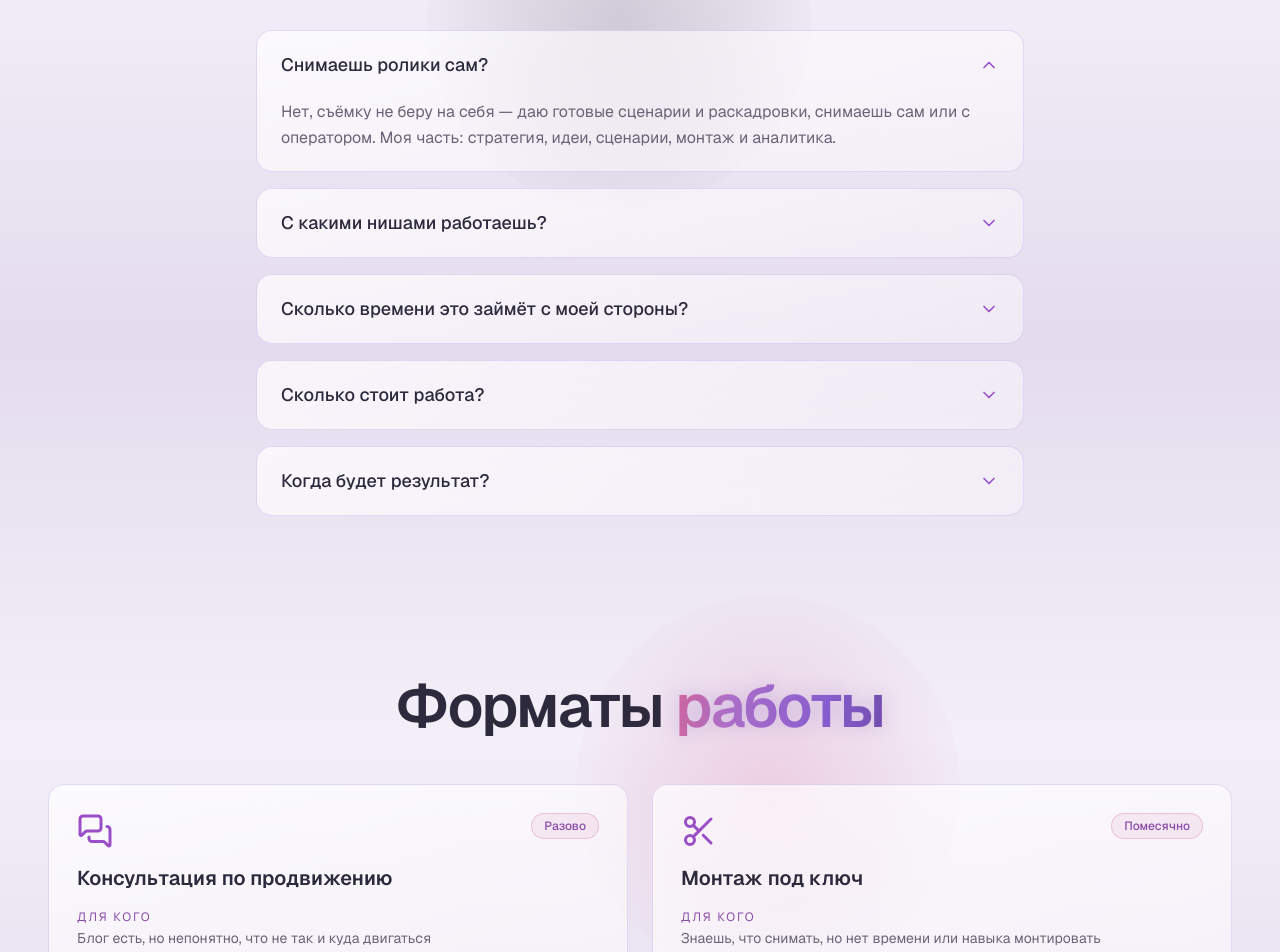
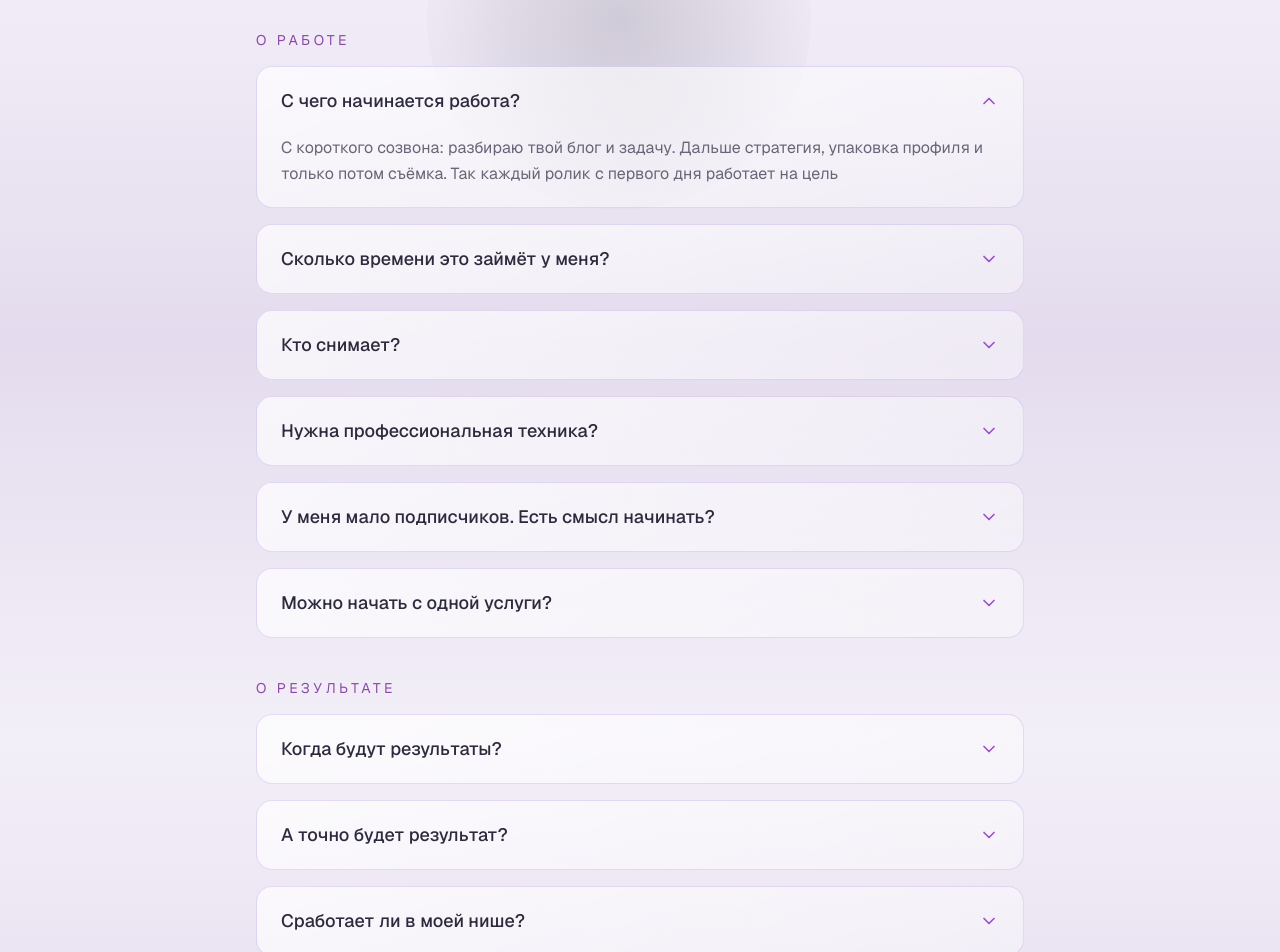
Before and after one commit to htlMz/Website, a Next.js app: page / in a window 1280 px wide. Shown: the part 4860-5812 px from the top of the page. Built offline with nearby package versions, Linux system fonts and the light colour scheme.

Commit message:
Новое ЧаВо: 13 вопросов в трёх группах, без упоминания цен
Co-Authored-By: Claude Opus 5 <noreply@anthropic.com>

```diff
--- a/components/FAQ.tsx
+++ b/components/FAQ.tsx
@@ -5,36 +5,92 @@ import { ChevronDown } from "lucide-react";
 import Container from "./Container";
 import Reveal from "./Reveal";
 
-const items = [
+const groups = [
   {
-    question: "Снимаешь ролики сам?",
+    title: "О работе",
+    items: [
+      {
+        question: "С чего начинается работа?",
         answer:
-      "Нет, съёмку не беру на себя — даю готовые сценарии и раскадровки, снимаешь сам или с оператором. Моя часть: стратегия, идеи, сценарии, монтаж и аналитика.",
+          "С короткого созвона: разбираю твой блог и задачу. Дальше стратегия, упаковка профиля и только потом съёмка. Так каждый ролик с первого дня работает на цель",
       },
       {
-    question: "С какими нишами работаешь?",
+        question: "Сколько времени это займёт у меня?",
         answer:
-      "С экспертами, которым есть что показать и чему научить аудиторию: психологи, коучи, репетиторы и похожие ниши. Если сомневаешься, подходит ли твоя — обсудим на созвоне.",
+          "При полном продюсировании 2-5 часов в неделю на съёмку. Идеи, сценарии, монтаж и публикации на мне",
       },
       {
-    question: "Сколько времени это займёт с моей стороны?",
+        question: "Кто снимает?",
         answer:
-      "Зависит от формата. При полном продюсировании — несколько часов в неделю на съёмку по готовому сценарию. Если нужен только монтаж — присылаешь отснятый материал, остальное беру на себя.",
+          "Снимаешь ты, по готовому сценарию и раскадровке: что сказать, где встать, как держать телефон. Думать на съёмке не придётся",
       },
       {
-    question: "Сколько стоит работа?",
+        question: "Нужна профессиональная техника?",
         answer:
-      "Цена зависит от формата: от разового монтажа ролика до полного продюсирования с воронкой и стратегией. Разберём твою ситуацию на созвоне и подберу вариант под бюджет и цели.",
+          "Нет. Для старта хватит телефона, штатива и дневного света из окна",
       },
       {
-    question: "Когда будет результат?",
+        question: "У меня мало подписчиков. Есть смысл начинать?",
         answer:
-      "Системный контент не даёт результат за один день — честно обсудим реалистичные сроки под твою нишу на созвоне, без завышенных обещаний.",
+          "Да. Reels показывают в первую очередь новым людям, поэтому охваты почти не зависят от числа подписчиков. Начинать можно с нуля",
+      },
+      {
+        question: "Можно начать с одной услуги?",
+        answer:
+          "Да. Можно взять только монтаж, только Reels под ключ или начать с консультации. Если зайдёт, расширяем",
+      },
+    ],
+  },
+  {
+    title: "О результате",
+    items: [
+      {
+        question: "Когда будут результаты?",
+        answer:
+          "Первые охваты обычно через 2-3 недели, первые заявки через 1-2 месяца. Точный срок зависит от ниши и от того, как быстро найдём рабочие темы",
+      },
+      {
+        question: "А точно будет результат?",
+        answer:
+          "Конкретное число клиентов не обещаю: так честнее. Обещаю систему и прозрачные цифры каждую неделю. Видно, что работает, а что нет, и план меняется по данным, а не по ощущениям",
+      },
+      {
+        question: "Сработает ли в моей нише?",
+        answer:
+          "Подход не завязан на нишу: в любой теме есть люди с вопросами, которые ты закрываешь",
+      },
+    ],
+  },
+  {
+    title: "Сомнения",
+    items: [
+      {
+        question: "Почему это стоит больше, чем просто монтажёр?",
+        answer:
+          "Монтажёр делает одну часть. Здесь стратегия, сценарии, монтаж, воронка и аналитика, и один человек отвечает за результат, а не за отдельный этап",
+      },
+      {
+        question: "У меня уже есть монтажёр",
+        answer:
+          "Монтаж почти никогда не причина, почему нет заявок. Чаще дело в идее, формате, сценариях и в том, куда ролик ведёт человека. Могу взять эту часть, а монтажёр останется твоим",
+      },
+      {
+        question: "Я и сам справляюсь",
+        answer:
+          "Если блог уже приносит клиентов, продюсер не нужен. Если ролики выходят, а заявок мало, или контент съедает много часов, стоит посчитать, сколько стоит твоё время",
+      },
+      {
+        question: "Уже был опыт с SMM, и не сработало",
+        answer:
+          "Начну с разбора, что пошло не так. Частая причина: ролики снимали без цели и без призыва к действию, поэтому просмотры не превращались в заявки. Здесь каждый ролик знает, куда ведёт",
+      },
+    ],
   },
 ];
 
 export default function FAQ() {
-  const [openIndex, setOpenIndex] = useState<number | null>(0);
+  // ключ вида "группа-вопрос", чтобы открытым оставался только один пункт на всю секцию
+  const [openKey, setOpenKey] = useState<string | null>("0-0");
 
   return (
     <section id="faq" className="relative scroll-mt-24 py-20 text-[var(--fg)]">
@@ -47,9 +103,17 @@ export default function FAQ() {
           </h2>
         </Reveal>
 
-        <div className="mx-auto max-w-3xl space-y-4">
-          {items.map((item, index) => {
-            const isOpen = openIndex === index;
+        <div className="mx-auto max-w-3xl space-y-10">
+          {groups.map((group, groupIndex) => (
+            <div key={group.title}>
+              <h3 className="mb-4 text-sm uppercase tracking-[0.25em] text-[var(--accent-text)]">
+                {group.title}
+              </h3>
+
+              <div className="space-y-4">
+                {group.items.map((item, itemIndex) => {
+                  const key = `${groupIndex}-${itemIndex}`;
+                  const isOpen = openKey === key;
                   return (
                     <div
                       key={item.question}
@@ -57,7 +121,7 @@ export default function FAQ() {
                     >
                       <button
                         type="button"
-                  onClick={() => setOpenIndex(isOpen ? null : index)}
+                        onClick={() => setOpenKey(isOpen ? null : key)}
                         className="flex w-full items-center justify-between gap-4 px-6 py-5 text-left"
                         aria-expanded={isOpen}
                       >
@@ -80,6 +144,9 @@ export default function FAQ() {
                   );
                 })}
               </div>
+            </div>
+          ))}
+        </div>
       </Container>
     </section>
   );
```
Lines whose indentation alone changed are shown as unchanged.
